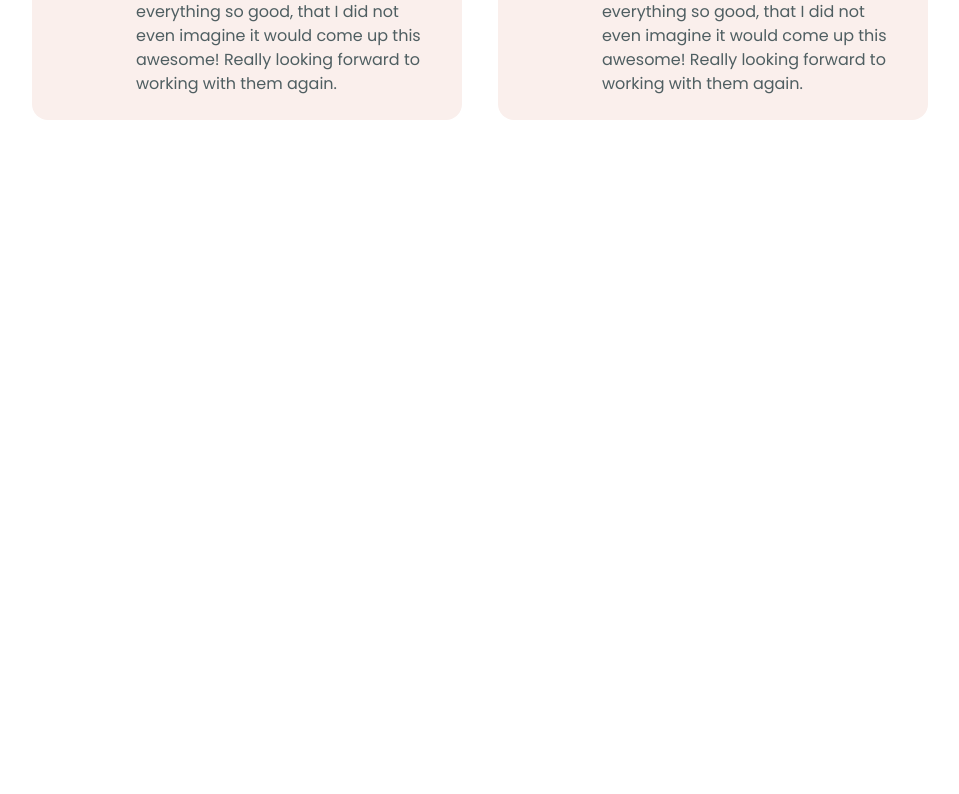
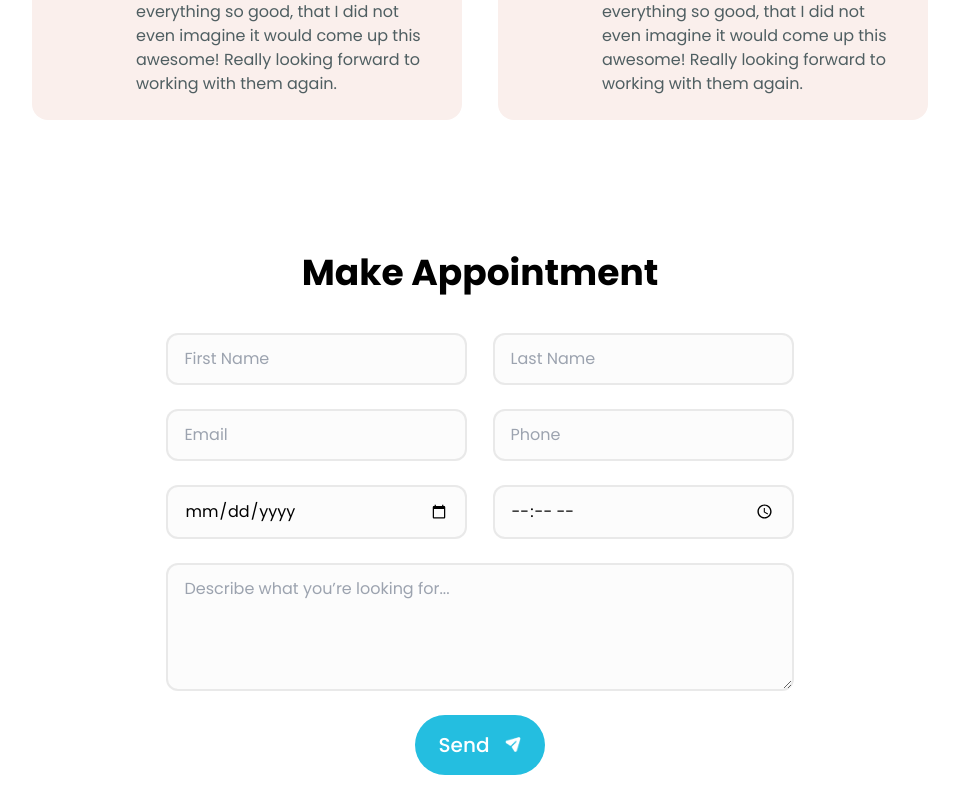
Before and after one commit to anubhav-aryan/entclinic, a Next.js app: page / in a window 1280 px wide. Shown: the part 3346-4140 px from the top of the page, without its empty margins (160-1119 px from the left). Before the commit the page ends 3580 px from the top, so only its background shows below. Built offline with nearby package versions, Linux system fonts and the light colour scheme.

Commit message:
feat: Appointment form added

```diff
--- a/pages/index.tsx
+++ b/pages/index.tsx
@@ -6,6 +6,7 @@ import Services from "@/sections/Services";
 import WhyUs from "@/sections/WhyUs";
 import Doctors from "@/sections/Doctors";
 import AnalyticLabel from "@/components/AnalyticLabel";
+import Appointment from "@/sections/Appointment";
 const index = () => {
   return (
     <div>
@@ -16,6 +17,7 @@ const index = () => {
       <Doctors />
       <AnalyticLabel />
       <Testimonial />
+      <Appointment />
     </div>
   );
 };
--- /dev/null
+++ b/sections/Appointment.tsx
@@ -0,0 +1,80 @@
+import React from "react";
+import Image from "next/image";
+const Appointment = () => {
+  return (
+    <div className="w-wrapper mx-auto h-[70vh] flex items-center font-poppins ">
+      <div className="w-full">
+        <div className="--heading font-bold text-4xl mb-10 text-center">
+          Make Appointment
+        </div>
+        <div className="--form w-[70%] mx-auto flex flex-wrap justify-between">
+          <input
+            type="text"
+            name=""
+            id=""
+            placeholder="First Name"
+            className="bg-[#fcfcfc] px-4 py-3 rounded-xl border-2 border-[#aeaeae40] w-[48%] mb-6"
+          />
+          <input
+            type="text"
+            name=""
+            id=""
+            placeholder="Last Name"
+            className="bg-[#fcfcfc] px-4 py-3 rounded-xl border-2 border-[#aeaeae40] w-[48%] mb-6"
+          />
+          <input
+            type="text"
+            name=""
+            id=""
+            placeholder="Email"
+            className="bg-[#fcfcfc] px-4 py-3 rounded-xl border-2 border-[#aeaeae40] w-[48%] mb-6"
+          />
+          <input
+            type="text"
+            name=""
+            id=""
+            placeholder="Phone"
+            className="bg-[#fcfcfc] px-4 py-3 rounded-xl border-2 border-[#aeaeae40] w-[48%] mb-6"
+          />
+          <input
+            type="date"
+            name=""
+            id=""
+            placeholder="Appointment Date"
+            className="bg-[#fcfcfc] px-4 py-3 rounded-xl border-2 border-[#aeaeae40] w-[48%] mb-6"
+          />
+          <input
+            type="time"
+            name=""
+            id=""
+            placeholder="Appointment Time"
+            className="bg-[#fcfcfc] px-4 py-3 rounded-xl border-2 border-[#aeaeae40] w-[48%] mb-6"
+          />
+          <textarea
+            name=""
+            id=""
+            cols={30}
+            rows={10}
+            placeholder="Describe what you’re looking for..."
+            className="w-full h-32 bg-[#fcfcfc] px-4 py-3 rounded-xl border-2 border-[#aeaeae40]  mb-6"
+          ></textarea>
+        </div>
+        <button
+          type="button"
+          className=" px-6 py-4 bg-[#24bee0] text-xl font-medium rounded-full text-white flex gap-4 items-center mx-auto"
+        >
+          <p>Send</p>
+          <Image
+            src="/send.png"
+            alt=""
+            width={30}
+            height={30}
+            className="w-4"
+          />
+        </button>
+      </div>
+    </div>
+  );
+};
+
+export default Appointment;
```
Also changed, not shown: public/Send.png (added).
